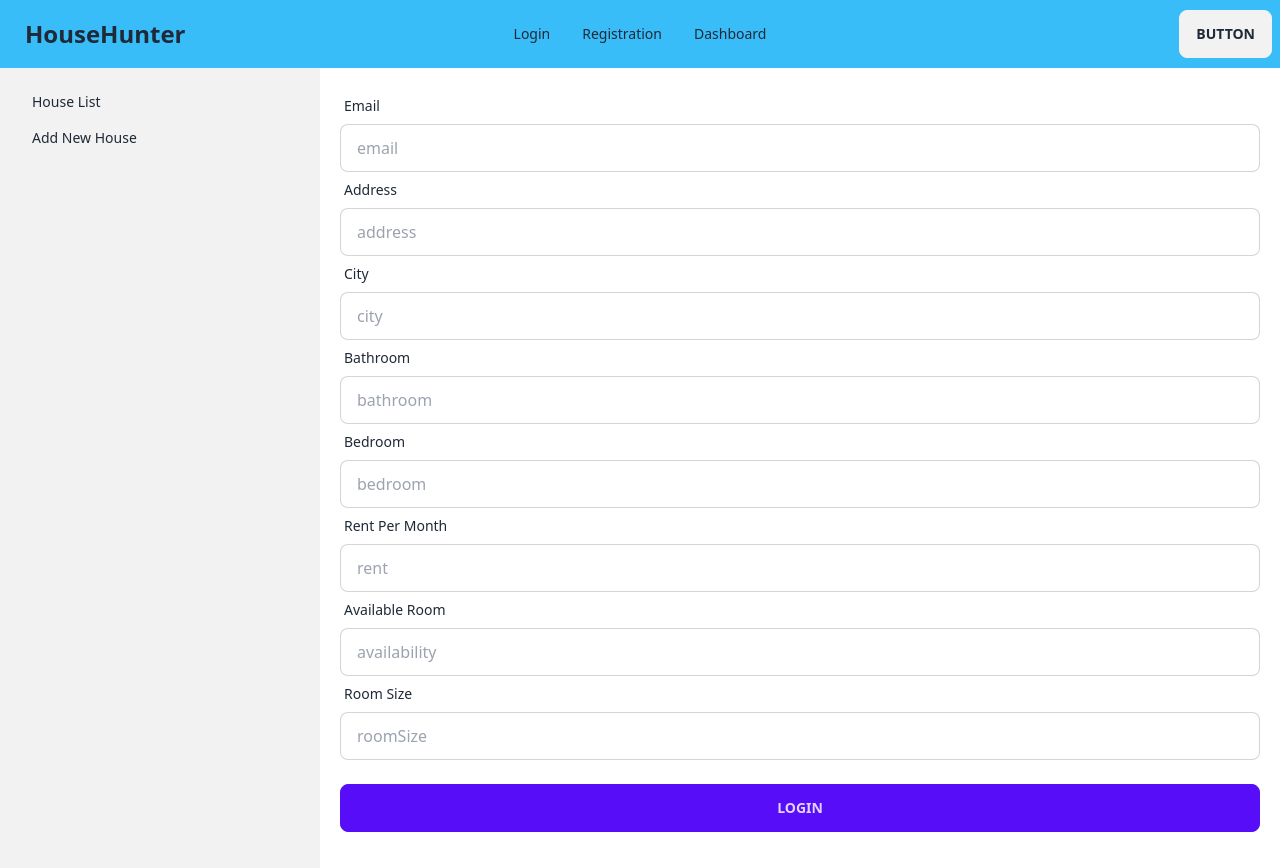
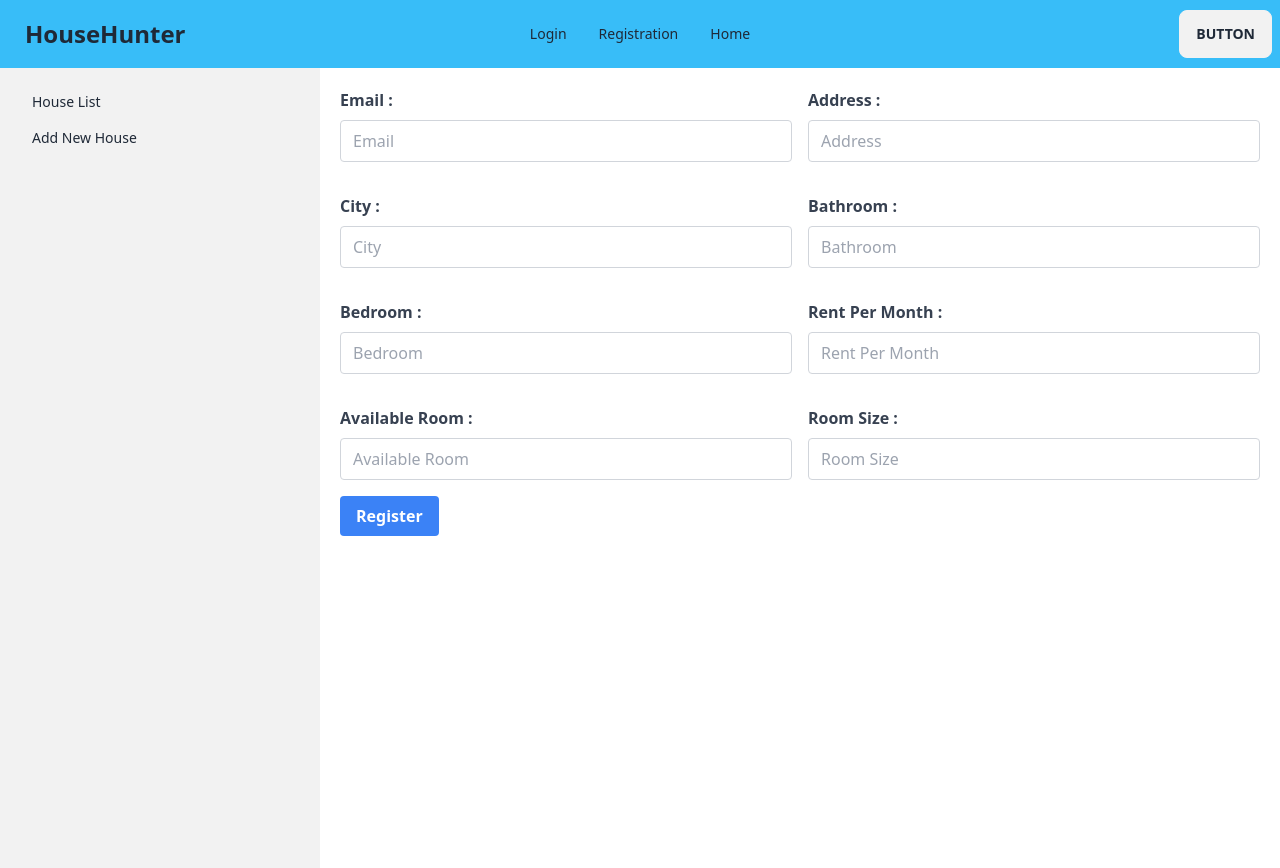
Before and after one commit to MdArefineAhamedJoy/House_Hunter, a React (Vite) app: page /dashboard/addNewHouse in a window 1280 px wide. Built offline with nearby package versions, Linux system fonts and the light colour scheme.

Commit message:
add new house data and style

```diff
--- a/src/Page/Dashboard/Admin/AddNewHouse.jsx
+++ b/src/Page/Dashboard/Admin/AddNewHouse.jsx
@@ -51,27 +51,7 @@ const AddNewHouse = () => {
     watch,
     formState: { errors },
   } = useForm();
-  const onSubmit = async ({
-    email,
-    address,
-    city,
-    bathroom,
-    bedroom,
-    rent,
-    availability,
-    roomSize,
-  }) => {
-    const data = {
-      email,
-      address,
-      city,
-      bathroom,
-      bedroom,
-      rent,
-      availability,
-      roomSize,
-    };
-
+  const onSubmit = async (data) => {
     try {
       const response = await fetch("http://localhost:5000/house", {
         method: "POST",
@@ -80,7 +60,6 @@ const AddNewHouse = () => {
         },
         body: JSON.stringify(data),
       });
-
       const responseData = await response.json();
       console.log(responseData);
     } catch (error) {
@@ -90,23 +69,31 @@ const AddNewHouse = () => {
 
   return (
     <div className="w-full p-5 h-full ">
-      <form className="w-full" onSubmit={handleSubmit(onSubmit)}>
-        {inputValue.map(({ name, id, title }) => (
-          <div key={id} className="form-control">
-            <label className="label">
-              <span className="label-text">{title}</span>
+      <form className="w-full " onSubmit={handleSubmit(onSubmit)}>
+        <div className=" grid grid-cols-2 gap-4">
+          {inputValue?.map(({ id, title, name }) => (
+            <>
+              <div key={id} className="mb-4">
+                <label className="block text-gray-700 font-bold mb-2">
+                  {title} :
                 </label>
                 <input
                   type="text"
-              placeholder={name}
-              className="input input-bordered"
+                  placeholder={title}
                   {...register(`${name}`, { required: true })}
+                  className="w-full px-3 py-2 border border-gray-300 focus:outline-none rounded"
                 />
+                {errors.name && <span>This field is required</span>}
               </div>
+            </>
           ))}
-        <div className="form-control mt-6">
-          <button className="btn btn-primary">Login</button>
         </div>
+        <button
+          type="submit"
+          className="bg-blue-500 hover:bg-blue-600 text-white font-bold py-2 px-4 rounded"
+        >
+          Register
+        </button>
       </form>
     </div>
   );
--- a/src/Page/Home/Registration/SingUp.jsx
+++ b/src/Page/Home/Registration/SingUp.jsx
@@ -2,7 +2,7 @@ import React, { useState } from "react";
 import axios from "axios";
 import { useForm } from "react-hook-form";
 
-const RegistrationForm = () => {
+const SingUp = () => {
   const [serverError, setServerError] = useState("");
   const {
     register,
@@ -138,4 +138,4 @@ const RegistrationForm = () => {
   );
 };
 
-export default RegistrationForm;
+export default SingUp;
--- a/src/Page/Shared/Navbar.jsx
+++ b/src/Page/Shared/Navbar.jsx
@@ -3,7 +3,7 @@ import { Link, useLocation } from "react-router-dom";
 
 const Navbar = () => {
   let location = useLocation();
-  let userLocation = location.pathname === "/dashboard";
+  let userLocation = location.pathname === "/dashboard" || location.pathname.includes("/dashboard");
 
   const items = (
     <>
```
Lines whose indentation alone changed are shown as unchanged.
